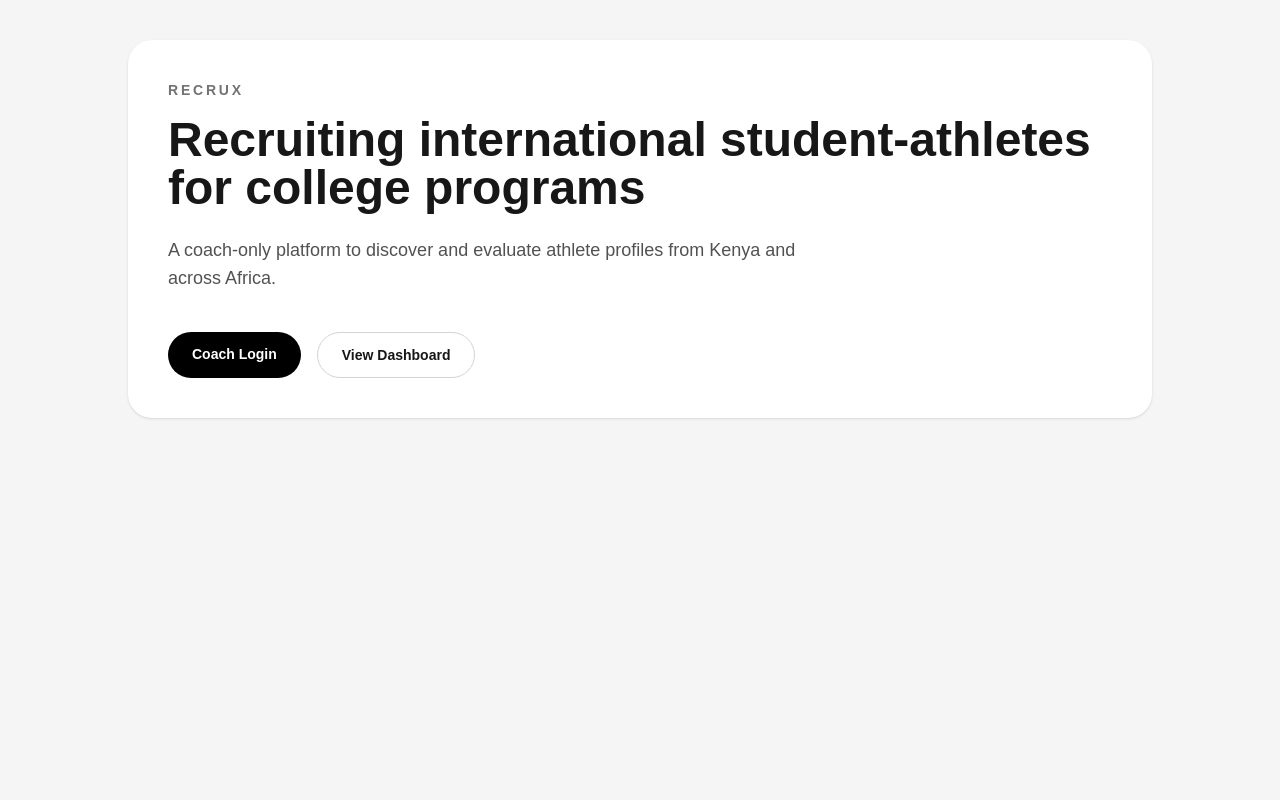
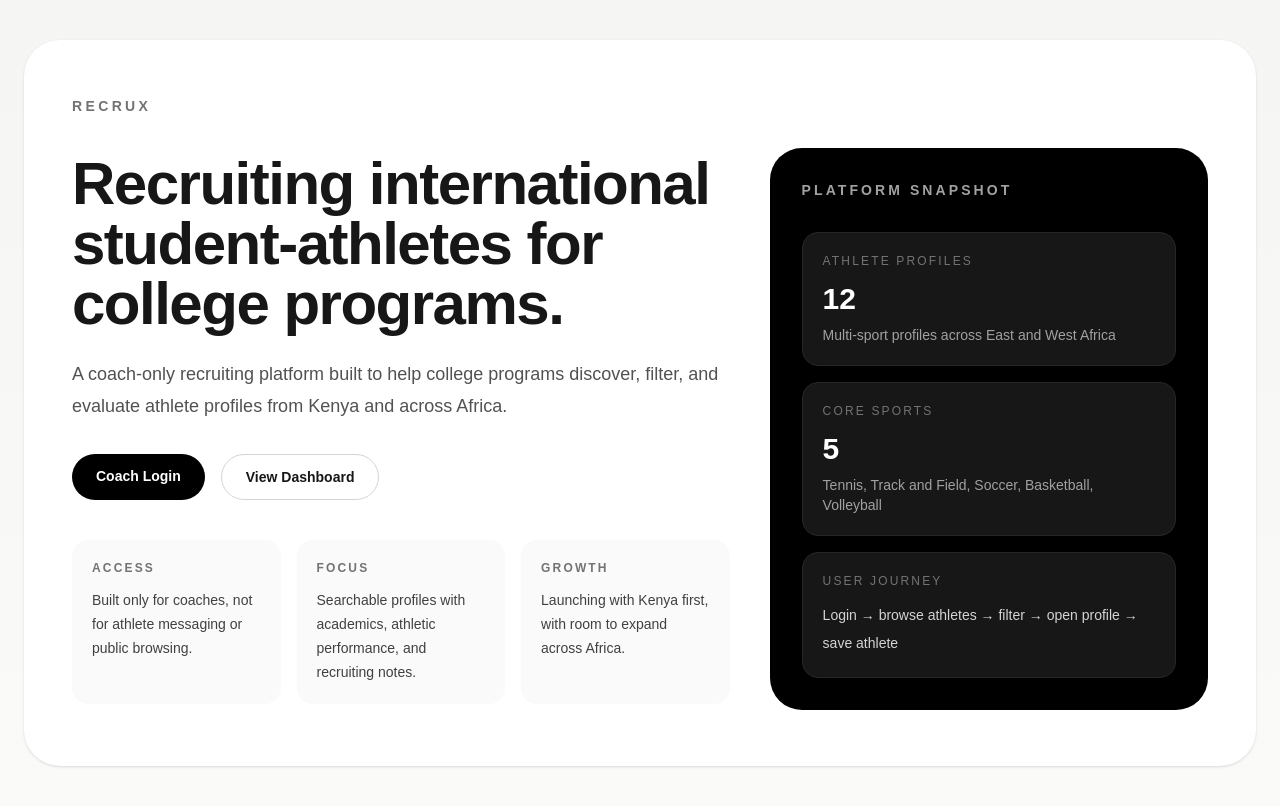
Before and after one commit to aaryan12349-maker/recrux-web, a Next.js app: page / in a window 1280 px wide. Built offline with nearby package versions, Linux system fonts and the light colour scheme.

Commit message:
Describe your update

```diff
--- a/app/dashboard/page.tsx
+++ b/app/dashboard/page.tsx
@@ -14,7 +14,6 @@ const sports = [
 ];
 
 const genders = ["All", "Male", "Female"];
-
 const countries = ["All Countries", "Kenya", "Nigeria", "Tanzania", "Uganda"];
 
 export default function DashboardPage() {
@@ -57,30 +56,33 @@ export default function DashboardPage() {
           <p className="text-sm font-semibold uppercase tracking-[0.22em] text-neutral-400">
             Coach Dashboard
           </p>
+
           <div className="mt-4 flex flex-col gap-6 lg:flex-row lg:items-end lg:justify-between">
             <div className="max-w-3xl">
               <h1 className="text-4xl font-bold tracking-tight sm:text-5xl">
-                Discover international student-athletes in one place.
+                Evaluate talent with speed and clarity.
               </h1>
               <p className="mt-4 text-base leading-7 text-neutral-300 sm:text-lg">
-                RecruX helps college coaches evaluate talent from Kenya and across
-                Africa with clean athlete profiles, academic context, and recruiting-ready filtering.
+                Search and filter student-athletes by sport, gender, and country,
+                then save the profiles that belong on your recruiting board.
               </p>
             </div>
 
             <div className="grid grid-cols-2 gap-3 sm:grid-cols-3">
               <div className="rounded-2xl border border-neutral-800 bg-neutral-900 p-4">
                 <p className="text-xs uppercase tracking-[0.18em] text-neutral-500">
-                  Athletes
+                  Total
                 </p>
                 <p className="mt-2 text-2xl font-bold">{athletes.length}</p>
               </div>
+
               <div className="rounded-2xl border border-neutral-800 bg-neutral-900 p-4">
                 <p className="text-xs uppercase tracking-[0.18em] text-neutral-500">
-                  Results
+                  Showing
                 </p>
                 <p className="mt-2 text-2xl font-bold">{filteredAthletes.length}</p>
               </div>
+
               <div className="rounded-2xl border border-neutral-800 bg-neutral-900 p-4 col-span-2 sm:col-span-1">
                 <p className="text-xs uppercase tracking-[0.18em] text-neutral-500">
                   Markets
--- a/app/page.tsx
+++ b/app/page.tsx
@@ -1,32 +1,108 @@
 export default function Home() {
   return (
-    <main className="min-h-screen bg-neutral-100 p-10">
-      <div className="mx-auto max-w-5xl rounded-3xl bg-white p-10 shadow-sm">
-        <p className="text-sm font-semibold uppercase tracking-[0.2em] text-neutral-500">
+    <main className="min-h-screen bg-[linear-gradient(to_bottom,#f5f5f4,#fafaf9)] px-6 py-10">
+      <div className="mx-auto max-w-7xl">
+        <section className="rounded-[36px] bg-white px-8 py-10 shadow-sm sm:px-12 sm:py-14">
+          <p className="text-sm font-semibold uppercase tracking-[0.24em] text-neutral-500">
             RecruX
           </p>
-        <h1 className="mt-4 text-5xl font-bold text-neutral-900">
-          Recruiting international student-athletes for college programs
+
+          <div className="mt-8 grid gap-10 lg:grid-cols-[1.2fr_0.8fr] lg:items-center">
+            <div>
+              <h1 className="max-w-4xl text-5xl font-bold tracking-tight text-neutral-900 sm:text-6xl">
+                Recruiting international student-athletes for college programs.
               </h1>
-        <p className="mt-6 max-w-2xl text-lg text-neutral-600">
-          A coach-only platform to discover and evaluate athlete profiles from Kenya
-          and across Africa.
+
+              <p className="mt-6 max-w-2xl text-lg leading-8 text-neutral-600">
+                A coach-only recruiting platform built to help college programs
+                discover, filter, and evaluate athlete profiles from Kenya and
+                across Africa.
               </p>
 
-        <div className="mt-10 flex gap-4">
+              <div className="mt-8 flex flex-wrap gap-4">
                 <a
                   href="/login"
                   className="rounded-full bg-black px-6 py-3 text-sm font-semibold text-white"
                 >
                   Coach Login
                 </a>
+
                 <a
                   href="/dashboard"
-            className="rounded-full border border-neutral-300 px-6 py-3 text-sm font-semibold text-neutral-900"
+                  className="rounded-full border border-neutral-300 bg-white px-6 py-3 text-sm font-semibold text-neutral-900"
                 >
                   View Dashboard
                 </a>
               </div>
+
+              <div className="mt-10 grid gap-4 sm:grid-cols-3">
+                <div className="rounded-2xl bg-neutral-50 p-5">
+                  <p className="text-xs font-semibold uppercase tracking-[0.18em] text-neutral-500">
+                    Access
+                  </p>
+                  <p className="mt-3 text-sm leading-6 text-neutral-700">
+                    Built only for coaches, not for athlete messaging or public browsing.
+                  </p>
+                </div>
+
+                <div className="rounded-2xl bg-neutral-50 p-5">
+                  <p className="text-xs font-semibold uppercase tracking-[0.18em] text-neutral-500">
+                    Focus
+                  </p>
+                  <p className="mt-3 text-sm leading-6 text-neutral-700">
+                    Searchable profiles with academics, athletic performance, and recruiting notes.
+                  </p>
+                </div>
+
+                <div className="rounded-2xl bg-neutral-50 p-5">
+                  <p className="text-xs font-semibold uppercase tracking-[0.18em] text-neutral-500">
+                    Growth
+                  </p>
+                  <p className="mt-3 text-sm leading-6 text-neutral-700">
+                    Launching with Kenya first, with room to expand across Africa.
+                  </p>
+                </div>
+              </div>
+            </div>
+
+            <div className="rounded-[32px] bg-black p-8 text-white">
+              <p className="text-sm font-semibold uppercase tracking-[0.22em] text-neutral-400">
+                Platform Snapshot
+              </p>
+
+              <div className="mt-8 grid gap-4">
+                <div className="rounded-2xl border border-neutral-800 bg-neutral-900 p-5">
+                  <p className="text-xs uppercase tracking-[0.18em] text-neutral-500">
+                    Athlete Profiles
+                  </p>
+                  <p className="mt-3 text-3xl font-bold">12</p>
+                  <p className="mt-2 text-sm text-neutral-400">
+                    Multi-sport profiles across East and West Africa
+                  </p>
+                </div>
+
+                <div className="rounded-2xl border border-neutral-800 bg-neutral-900 p-5">
+                  <p className="text-xs uppercase tracking-[0.18em] text-neutral-500">
+                    Core Sports
+                  </p>
+                  <p className="mt-3 text-3xl font-bold">5</p>
+                  <p className="mt-2 text-sm text-neutral-400">
+                    Tennis, Track and Field, Soccer, Basketball, Volleyball
+                  </p>
+                </div>
+
+                <div className="rounded-2xl border border-neutral-800 bg-neutral-900 p-5">
+                  <p className="text-xs uppercase tracking-[0.18em] text-neutral-500">
+                    User Journey
+                  </p>
+                  <p className="mt-3 text-sm leading-7 text-neutral-300">
+                    Login → browse athletes → filter → open profile → save athlete
+                  </p>
+                </div>
+              </div>
+            </div>
+          </div>
+        </section>
       </div>
     </main>
   );
```
Lines whose indentation alone changed are shown as unchanged.
